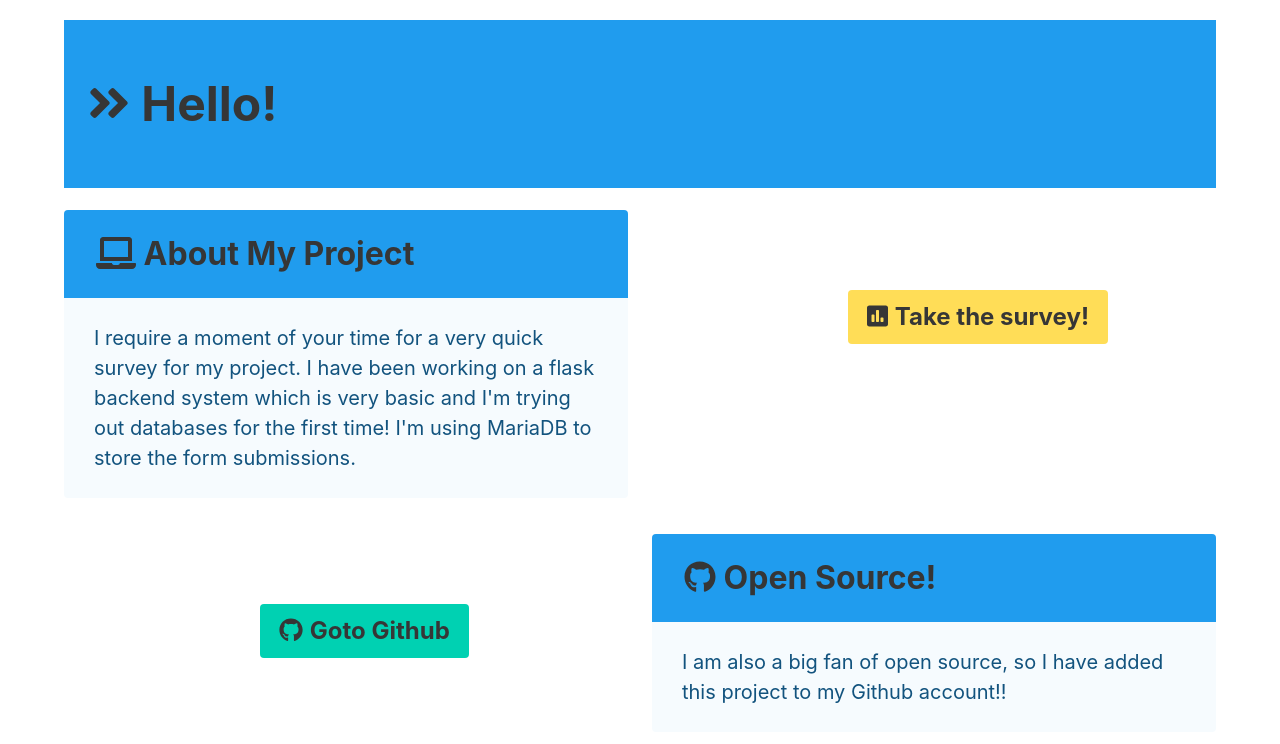
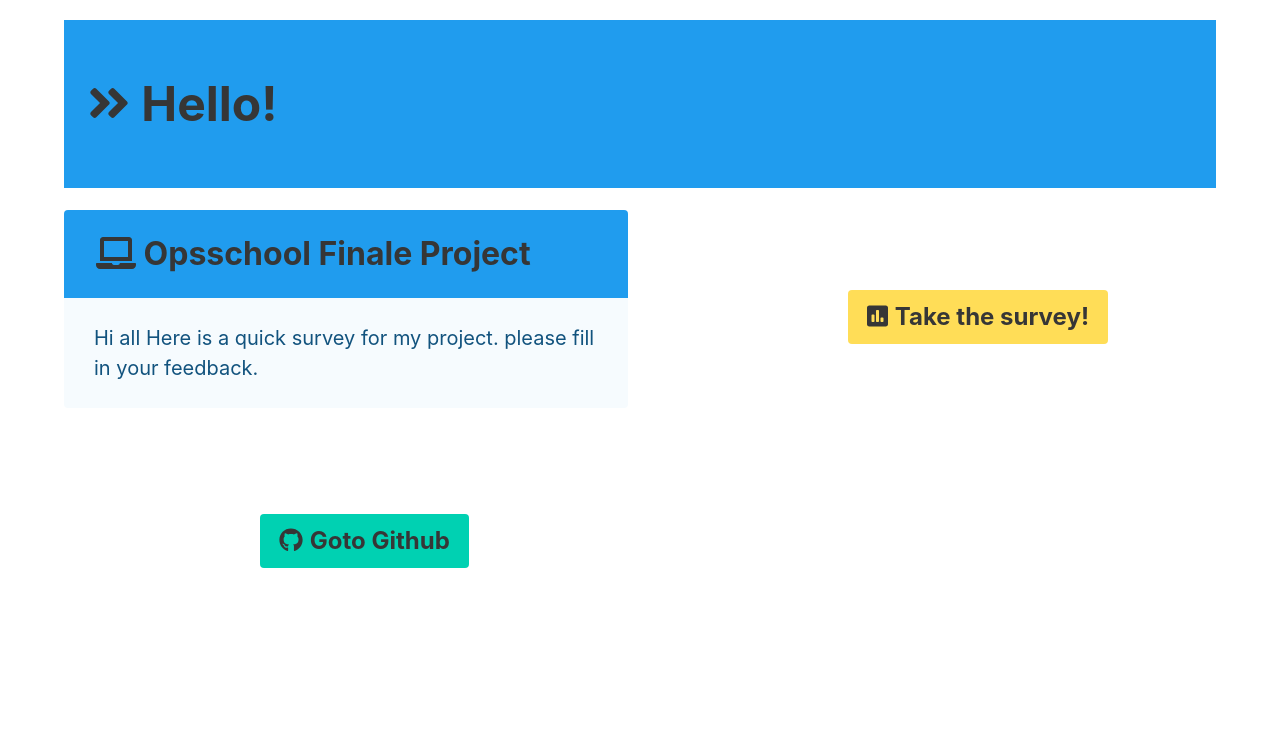
Before and after one commit to eransaban/opsschool-app, a Flask app: page / in a window 1280 px wide. Shown: the part 76-820 px from the top of the page. After the commit the page ends 644 px from the top, so only its background shows below. Run offline with Flask 2, Linux system fonts and the light colour scheme; some libraries are stand-ins or nearby versions.

Commit message:
Edit Inforamtion

```diff
--- a/templates/information.html
+++ b/templates/information.html
@@ -15,13 +15,12 @@
 		<div class="column is-half">
 	        <article class="message is-info">
 	          <div class="message-header has-text-dark is-size-3">
-	            <p><i class="fas fa-laptop"></i>  About My Project</p>
+	            <p><i class="fas fa-laptop"></i>  Opsschool Finale Project</p>
 	          </div>
 	          <div class="message-body had-text-dark is-size-5">
-	          	I require a moment of your time for a very quick survey for my project.
-		      	I have been working on a flask backend system which is very basic and
-		      	I'm trying out databases for the first time!
-		      	I'm using MariaDB to store the form submissions.
+	          	Hi all
+			Here is a quick survey for my project.
+		      	please fill in your feedback.
 	          </div>
 	        </article>
 	      </div>
@@ -39,24 +38,11 @@
 		<div class="column is-4 is-offset-2" style="margin-top: 70px;">
       	<button class="button is-large is-primary">
       		<div>
-      			<a href="https://github.com/ojasiiitd" class="has-text-dark">
+      			<a href="https://github.com/eransaban" class="has-text-dark">
       				<i class="fab fa-github"></i> <strong>Goto Github</strong>
       			</a>
       		</div>
       	</button>
-      </div>
-      <div class="column is-half">
-	        <article class="message is-info">
-	          <div class="message-header has-text-dark is-size-3">
-	            <p><i class="fab fa-github"></i>  Open Source!</p>
-	          </div>
-	          <div class="message-body had-text-dark is-size-5">
-	          	I am also a big fan of open source, so I have added this project
-	          	to my Github account!!
-	          </div>
-	        </article>
-	    </div>
-	</div>
 </div>
 
 {% endblock %}
```
